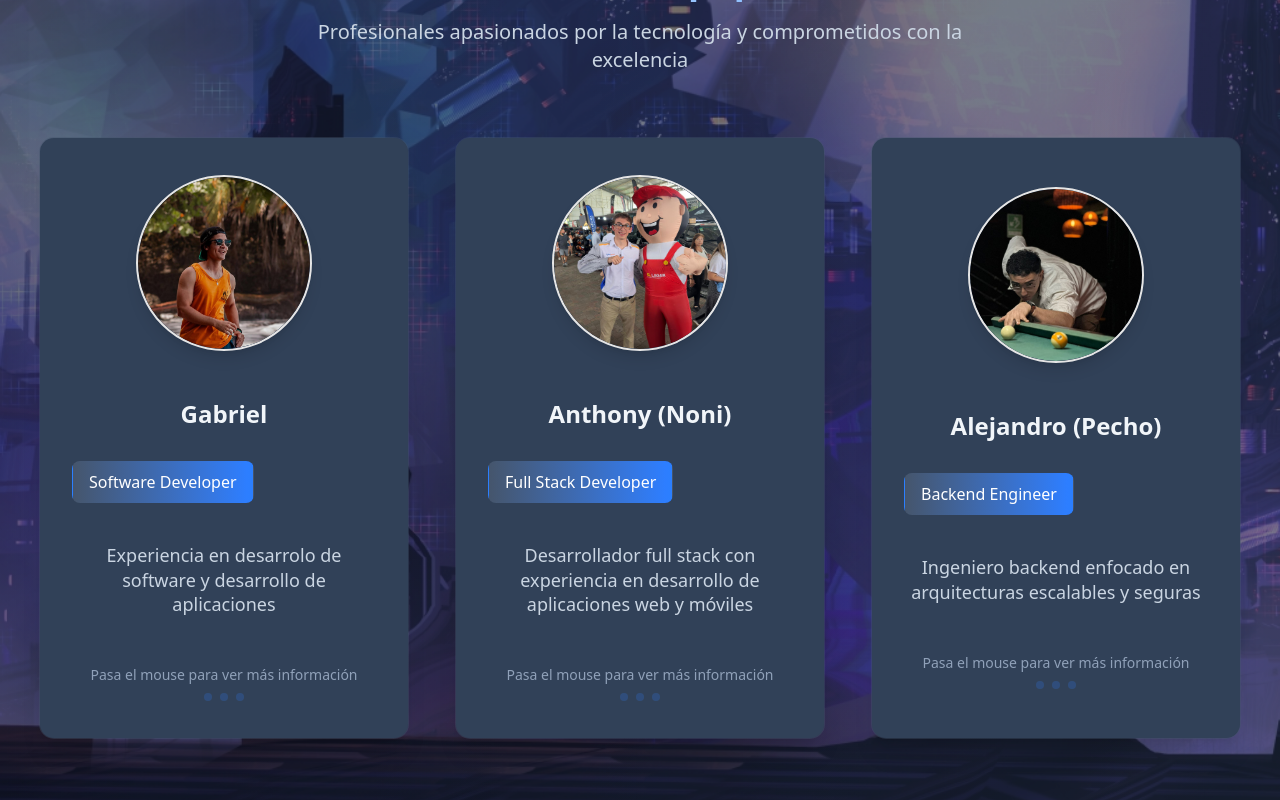
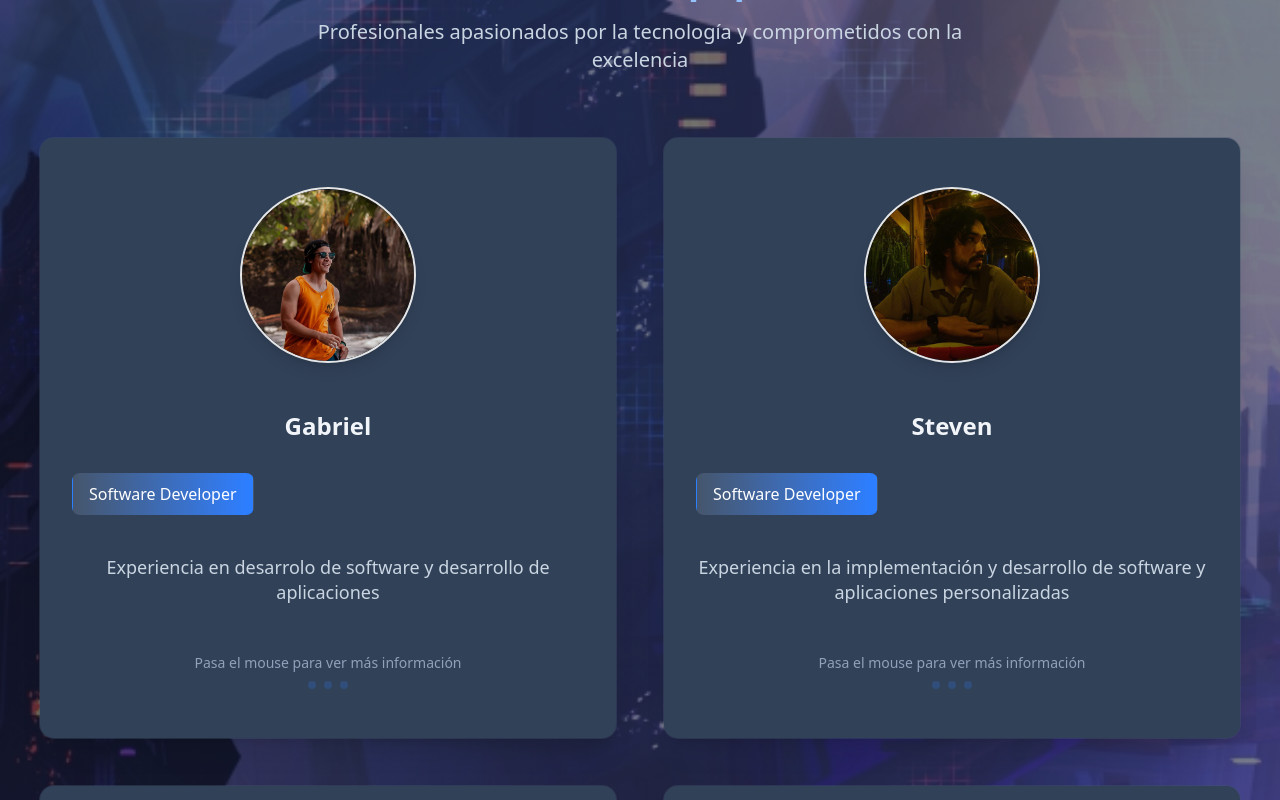
Before and after one commit to AntJimenezZ/nova-site, a Next.js app: page / in a window 1280 px wide. Shown: the part 1460-2260 px from the top of the page. Built offline with nearby package versions, Linux system fonts and the light colour scheme.

Commit message:
scrolldown

```diff
--- a/src/app/page.tsx
+++ b/src/app/page.tsx
@@ -88,6 +88,24 @@ const team = [
     ],
     email: "gabriel@novasite.dev",
     linkedin: "linkedin.com/in/gabriel-novasite",
+  },
+    {
+    name: "Steven",
+    role: "Software Developer",
+    description:
+      "Experiencia en la implementación y desarrollo de software y aplicaciones personalizadas",
+    avatar: "/logos/FotoSteven.jpg",
+    // Información profesional para la parte trasera
+    experience: "Experiencia en Desarrollo de Software",
+    technologies: ["React", "Node.js", "Python", "Supabase", "C#"],
+    education: "Ingeniería en Computación",
+    achievements: [
+      "20+ proyectos completados",
+      "Experiencia en desarrollo web",
+      "Desarrollador Full Stack",
+    ],
+    email: "steven@novasite.dev",
+    linkedin: "linkedin.com/in/steven-novasite",
   },
   {
     name: "Anthony (Noni)",
@@ -711,7 +729,7 @@ export default function LandingPage() {
             </p>
           </div>
 
-          <div className="grid grid-cols-1 md:grid-cols-2 lg:grid-cols-3 gap-8 sm:gap-12 px-4 sm:px-6">
+          <div className="grid grid-cols-1 md:grid-cols-2 gap-8 sm:gap-12 px-4 sm:px-6">
             {team.map((member, index) => (
               <div
                 key={index}
@@ -913,6 +931,15 @@ export default function LandingPage() {
                               size="sm"
                               variant="outline"
                               className="border-blue-500 text-blue-400 hover:bg-blue-500 hover:text-white"
+                              onClick={() => {
+                                const contactSection = document.getElementById('contact');
+                                if (contactSection) {
+                                  contactSection.scrollIntoView({
+                                    behavior: 'smooth',
+                                    block: 'start'
+                                  });
+                                }
+                              }}
                             >
                               <Mail className="w-4 h-4 mr-2" />
                               Email
```
Also changed, not shown: public/logos/FotoSteven.jpg (added).
